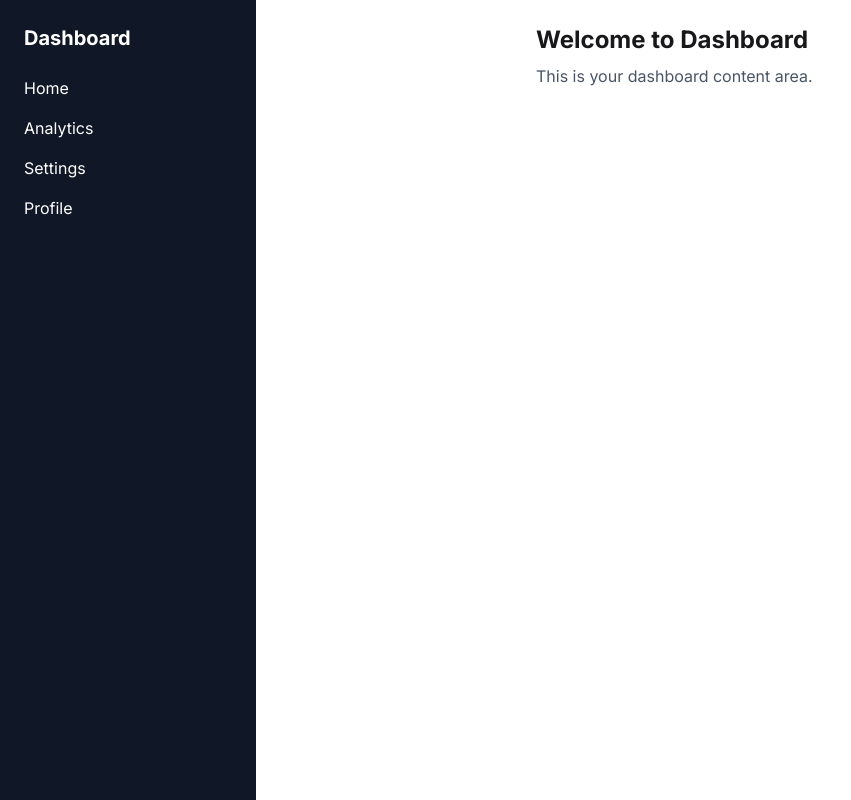
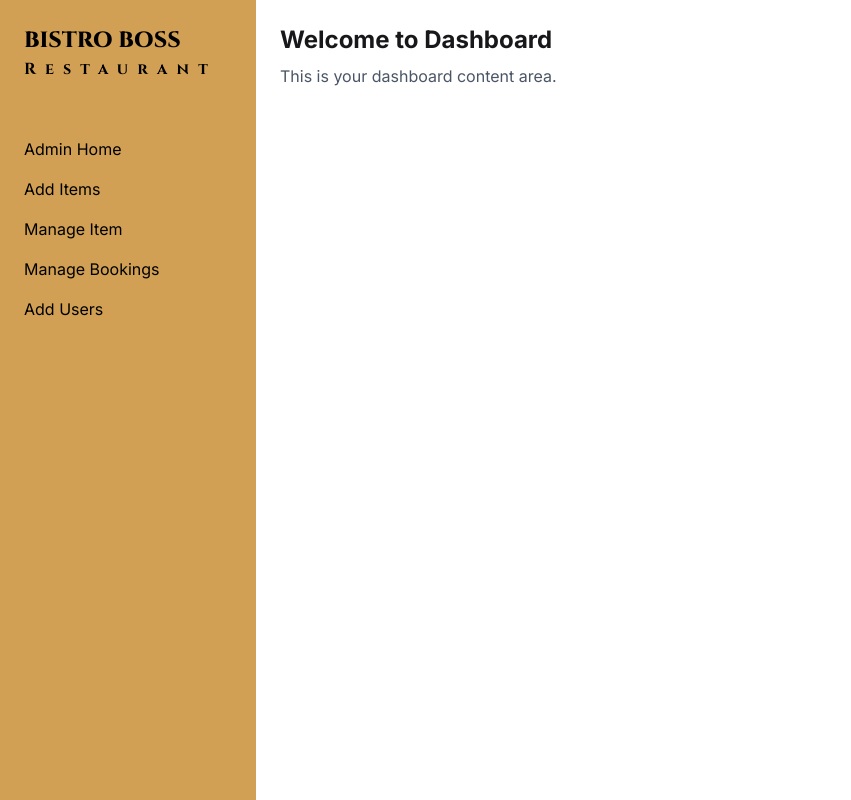
Before and after one commit to Sabithasan2098/my-restaurant-client, a Next.js app: page /dashboard in a window 1280 px wide. Shown: the whole page, without its empty margins (0-851 px from the left). Built offline with nearby package versions, Linux system fonts and the light colour scheme.

Commit message:
dashboard style

```diff
--- /dev/null
+++ b/src/app/dashboard/admin/home/page.tsx
@@ -0,0 +1,11 @@
+import React from "react";
+
+const page = () => {
+  return (
+    <div>
+      <h1>Its admin home</h1>
+    </div>
+  );
+};
+
+export default page;
--- a/src/app/dashboard/layout.tsx
+++ b/src/app/dashboard/layout.tsx
@@ -7,7 +7,7 @@ export default function DashboardLayout({
   children: React.ReactNode;
 }) {
   return (
-    <div className="flex">
+    <div className="flex flex-col lg:flex-row">
       <DashboardNavbar />
       {children}
     </div>
--- a/src/app/dashboard/page.tsx
+++ b/src/app/dashboard/page.tsx
@@ -3,7 +3,7 @@ import React from "react";
 export default function page() {
   return (
     <div>
-      <div className="flex-1 p-6 md:ml-64">
+      <div className="flex-1 p-6 ">
         <h1 className="text-2xl font-bold">Welcome to Dashboard</h1>
         <p className="mt-2 text-gray-600">
           This is your dashboard content area.
--- /dev/null
+++ b/src/components/dashboard/DashboardNavbar.css
@@ -0,0 +1,11 @@
+
+@import url('https://fonts.googleapis.com/css2?family=Cinzel:wght@400..900&display=swap');
+
+.custom-text{
+    font-family: Cinzel;
+}
+
+ .sText{
+        font-family: Cinzel;
+        letter-spacing: 6.1px;
+    }
--- a/src/components/dashboard/DashboardNavbar.tsx
+++ b/src/components/dashboard/DashboardNavbar.tsx
@@ -2,39 +2,77 @@
 
 import { useState } from "react";
 import { Menu, X } from "lucide-react";
+import Link from "next/link";
+import { usePathname } from "next/navigation";
+import "./DashboardNavbar.css";
 
 const DashboardNavbar = () => {
   const [open, setOpen] = useState(false);
+  const pathName = usePathname();
+
+  const dashboardPages = [
+    { name: "Admin Home", path: "/dashboard/admin/home" },
+    { name: "Add Items", path: "/dashboard/admin/addItems" },
+    { name: "Manage Item", path: "/dashboard/admin/manageItem" },
+    { name: "Manage Bookings", path: "/dashboard/admin/manageBookings" },
+    { name: "Add Users", path: "/dashboard/admin/addUsers" },
+  ];
 
   return (
-    <div className="flex">
+    <div className="">
       {/* Mobile Header with Menu Button */}
-      <div className="p-4 md:hidden">
+      <div className="px-4 md:px-6 py-1 md:py-4 lg:hidden w-screen bg-[#d1a054] flex justify-between">
         <button onClick={() => setOpen(!open)}>
           {open ? <X size={28} /> : <Menu size={28} />}
         </button>
+        <Link href={"/"}>
+          <h2 className="text-[18px] md:text-[22px] font-extrabold custom-text">
+            BISTRO BOSS
+          </h2>
+          <h4 className="sText text-[11px] md:text-[16px] font-bold">
+            Restaurant
+          </h4>
+        </Link>
       </div>
 
       {/* Overlay (only on mobile & when sidebar open) */}
       {open && (
         <div
-          className="fixed inset-0 bg-black/50 z-40 md:hidden"
+          className="fixed inset-0 bg-black/50 z-40 lg:hidden"
           onClick={() => setOpen(false)}
         />
       )}
 
       {/* Sidebar */}
       <div
-        className={`fixed top-0 left-0 h-screen w-64 bg-gray-900 text-white p-6 transform transition-transform duration-300 z-50
+        className={`fixed top-0 left-0 h-screen w-64 bg-[#d1a054] text-black p-6 transform transition-transform duration-300 z-50
           ${open ? "translate-x-0" : "-translate-x-full"}
-          md:translate-x-0 md:relative md:z-auto`}
+          lg:translate-x-0 lg:relative lg:z-auto`}
       >
-        <h2 className="text-xl font-bold mb-6 hidden md:block">Dashboard</h2>
+        <Link href={"/"}>
+          <div className="mb-8 md:mb-10 lg:mb-14">
+            <h2 className="text-[22px] font-extrabold custom-text">
+              BISTRO BOSS
+            </h2>
+            <h4 className="sText text-[16px] font-bold">Restaurant</h4>
+          </div>
+        </Link>
         <ul className="space-y-4">
-          <li className="hover:text-gray-300 cursor-pointer">Home</li>
-          <li className="hover:text-gray-300 cursor-pointer">Analytics</li>
-          <li className="hover:text-gray-300 cursor-pointer">Settings</li>
-          <li className="hover:text-gray-300 cursor-pointer">Profile</li>
+          {dashboardPages.map((item) => (
+            <li key={item.name}>
+              <Link
+                href={item.path}
+                onClick={() => setOpen(false)}
+                className={`cursor-pointer transition-colors ${
+                  pathName === item.path
+                    ? "text-white font-semibold"
+                    : "hover:text-gray-300"
+                }`}
+              >
+                {item.name}
+              </Link>
+            </li>
+          ))}
         </ul>
       </div>
     </div>
```
